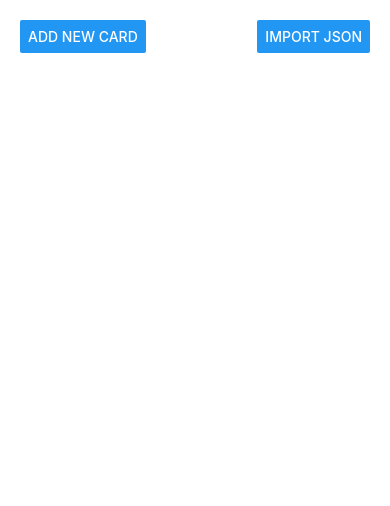
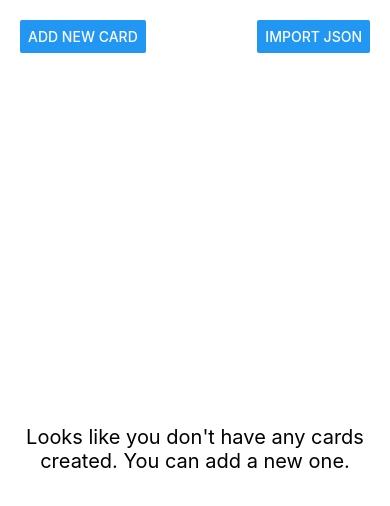
Before and after one commit to LeonAvancini/flash-card-lang, a React Native app: screen / in a window 390 px wide. Shown: the top 506 px of the page. Built offline with nearby package versions, Linux system fonts and the light colour scheme.

Commit message:
fix small bug, and improve initial values

```diff
--- a/App.tsx
+++ b/App.tsx
@@ -1,4 +1,12 @@
-import { Alert, Button, SafeAreaView, StyleSheet, View } from "react-native";
+import {
+  Alert,
+  Button,
+  SafeAreaView,
+  StyleSheet,
+  View,
+  Text,
+  Platform,
+} from "react-native";
 import Card, { Word } from "./components/Card";
 import AsyncStorage from "@react-native-async-storage/async-storage";
 import { useEffect, useState } from "react";
@@ -13,6 +21,8 @@ export default function App() {
   const [word, setWord] = useState<Word>();
 
   const selectRandomWord = () => {
+    //TODO: Random value should consider weight of values based on assertion value, implement logic after user is able to press a button when they assert
+
     const randomIndex = Math.floor(Math.random() * savedWords.length);
     setWord(savedWords[randomIndex]);
   };
@@ -29,10 +39,13 @@ export default function App() {
     };
 
     fetchData();
-  }, []);
+  }, [showAddCardModal, showImportJsonModal]);
 
   useEffect(() => {
-    if (!!savedWords.length && !word) {
+    if (!savedWords.length) {
+      setWord(undefined);
+    }
+    if (!word) {
       selectRandomWord();
     }
   }, [savedWords]);
@@ -53,6 +66,11 @@ export default function App() {
       </View>
       <View style={styles.container}>
         {word && <Card word={word} onTouchHandler={selectRandomWord} />}
+        {!savedWords.length && (
+          <Text style={styles.noCardText}>
+            Looks like you don't have any cards created. You can add a new one.
+          </Text>
+        )}
       </View>
       <AddNewCardModal
         visible={showAddCardModal}
@@ -78,6 +96,7 @@ const styles = StyleSheet.create({
     flexDirection: "row",
     justifyContent: "space-between",
     width: "100%",
+    ...(Platform.OS === "android" && { marginTop: 20 }),
   },
   container: {
     flex: 1,
@@ -85,4 +104,9 @@ const styles = StyleSheet.create({
     alignItems: "center",
     width: "100%",
   },
+  noCardText: {
+    textAlign: "center",
+    fontSize: 20,
+    marginTop: 20,
+  },
 });
--- a/JSON-WORDS-EXAMPLE.json
+++ b/JSON-WORDS-EXAMPLE.json
@@ -178,5 +178,5 @@
     {
       "source": "Die Jacke",
       "value": "The jacket"
-    },
+    }
   ]
--- a/components/AddNewCardModal.tsx
+++ b/components/AddNewCardModal.tsx
@@ -38,13 +38,14 @@ const AddNewCardModal: FC<AddNewCardModalProps> = ({
         existingList.push(newElement);
 
         await AsyncStorage.setItem("wordList", JSON.stringify(existingList));
-
+        cleanValues();
         onCloseHandler();
       } catch (e) {
         Alert.alert("Error saving");
       }
     }
   };
+
   const cleanValues = () => {
     setSource("");
     setValue("");
@@ -52,7 +53,7 @@ const AddNewCardModal: FC<AddNewCardModalProps> = ({
 
   return (
     <Modal visible={visible} animationType="slide">
-      <SafeAreaView style={styles.container}>
+      <SafeAreaView style={styles.mainContainer}>
         <View style={styles.header}>
           <Button title="Go back" onPress={onCloseHandler} />
         </View>
@@ -83,9 +84,15 @@ const AddNewCardModal: FC<AddNewCardModalProps> = ({
 };
 
 const styles = StyleSheet.create({
+  mainContainer: {
+    flex: 1,
+    alignItems: "center",
+    marginHorizontal: 20,
+  },
   container: {
     flex: 1,
     alignItems: "center",
+    width: "100%",
   },
   title: {
     fontSize: 20,
--- a/components/ImportJsonModal.tsx
+++ b/components/ImportJsonModal.tsx
@@ -11,6 +11,7 @@ import {
   SafeAreaView,
 } from "react-native";
 
+//TODO: Allow users to upload json file instead paste an array.
 interface ImportJsonModalProps {
   visible: boolean;
   onCloseHandler: () => void;
@@ -38,6 +39,7 @@ const ImportJsonModal: FC<ImportJsonModalProps> = ({
       }
 
       await AsyncStorage.setItem("wordList", JSON.stringify(parsedData));
+      setJsonData("");
       onCloseHandler();
     } catch (error: any) {
       Alert.alert("Error", error.message);
@@ -54,7 +56,7 @@ const ImportJsonModal: FC<ImportJsonModalProps> = ({
           <Text style={styles.title}>Import JSON Data</Text>
           <TextInput
             style={styles.input}
-            placeholder={`Paste JSON here:
+            placeholder={`Paste JSON here without {}:
           [
             {
               "source": "Der Apfel",
```
